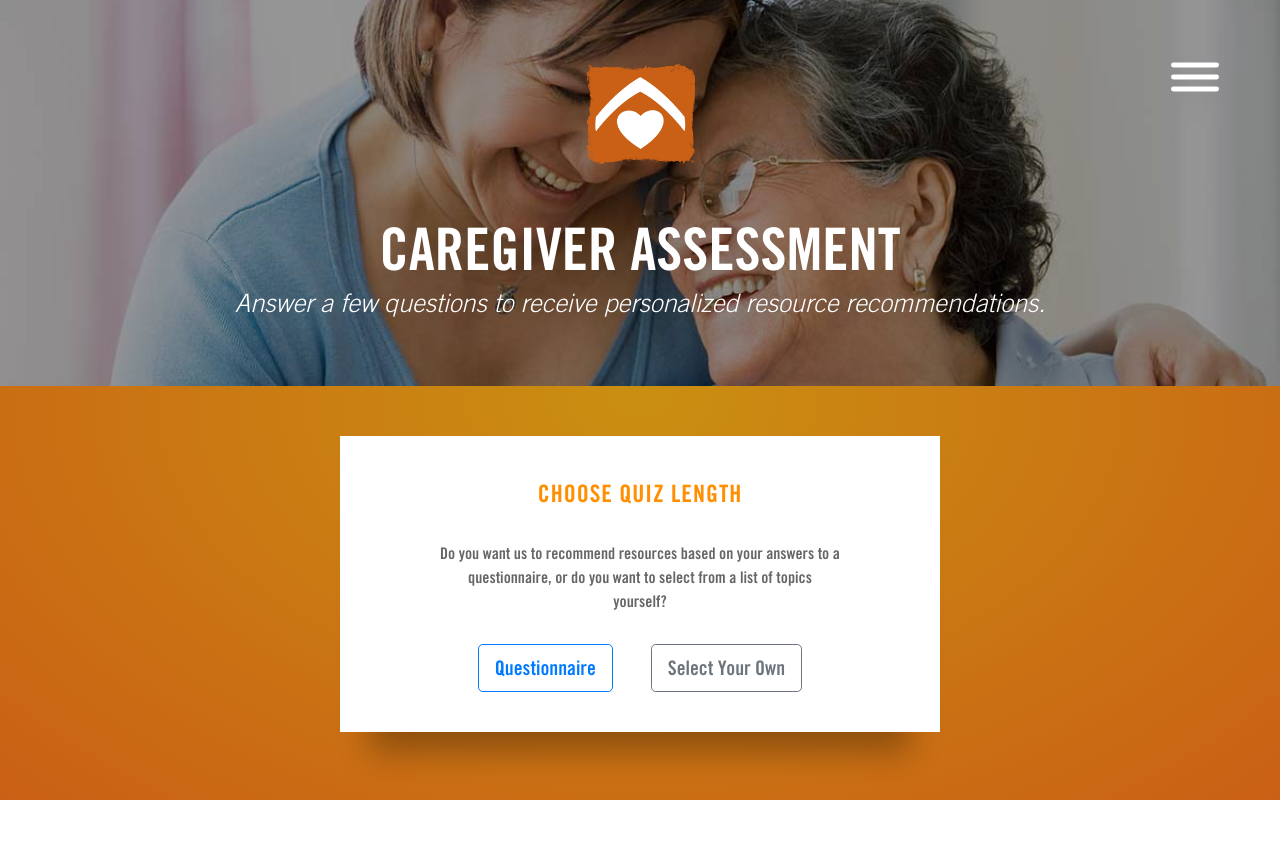
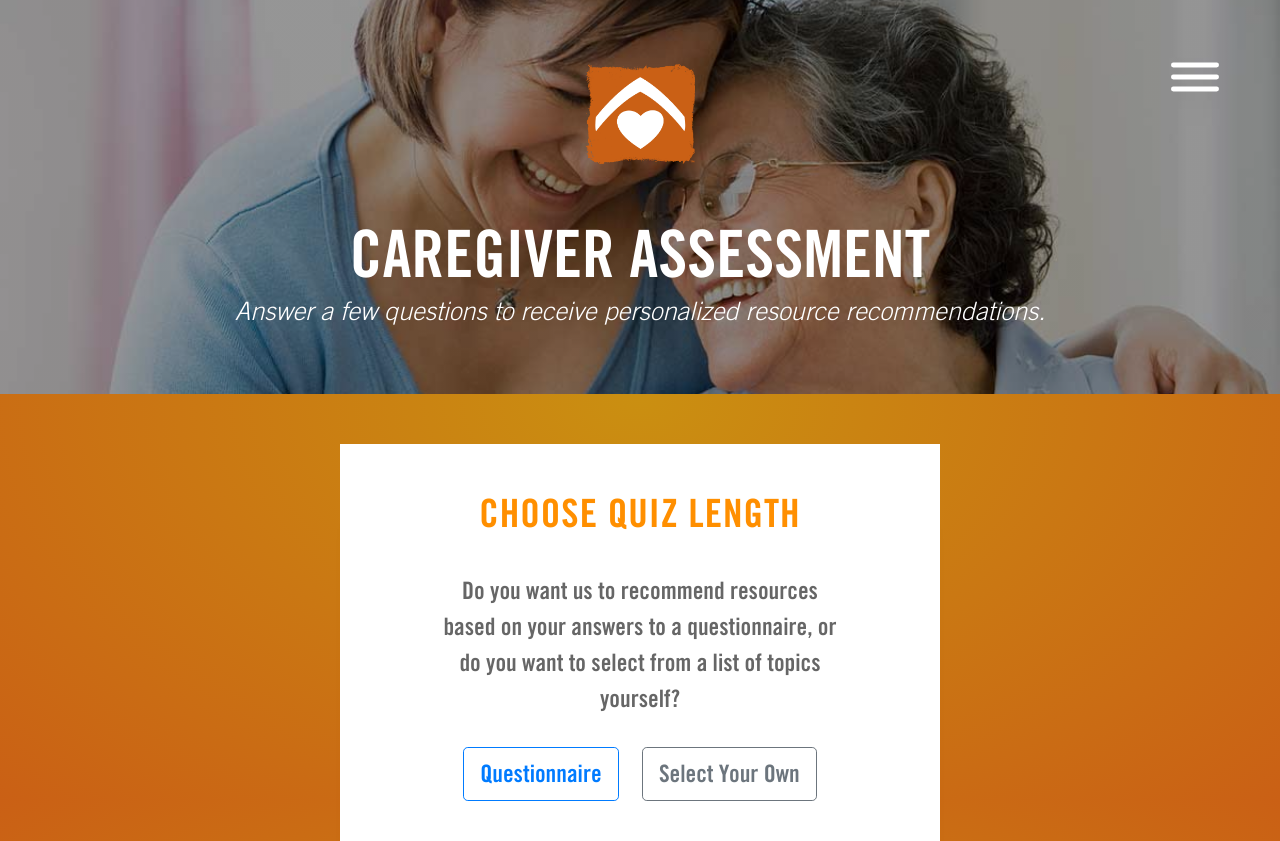
Before and after one commit to mnapoleonBR/CaregiverSupport, a Flask app: page /questionnaire in a window 1280 px wide. Before the commit the page ends 800 px from the top, so only its background shows below. Run offline with Flask 2, Linux system fonts and the light colour scheme; some libraries are stand-ins or nearby versions.

Commit message:
fonts updatedd

```diff
--- a/webapp/static/assets/css/header.css
+++ b/webapp/static/assets/css/header.css
@@ -57,7 +57,7 @@ body {
 
 .jumbotron h1 {
   text-transform: uppercase;
-  font-size: 44pt;
+  font-size: 49pt;
   font-weight: 300 !important;
   font-family: 'Trade Gothic Bold Condensed', sans-serif !important;
 
--- a/webapp/static/assets/css/survey.css
+++ b/webapp/static/assets/css/survey.css
@@ -6,6 +6,7 @@ html {
 
 body {
   background-color: transparent;
+    font-size: 1.5rem;
 }
 
 .title {
@@ -14,7 +15,7 @@ body {
   margin-bottom: 30px;
   color: #FF8F00;
   font-weight: 300;
-  font-size: 24px;
+  font-size: 39px;
   letter-spacing: 1px;
 }
 
@@ -52,7 +53,7 @@ input[type="checkbox"] {
 label {
   margin-bottom: 0px;
   display: block;
-  font-size: 18px;
+  font-size: 20px;
   color: #666;
   border-top: 1px solid #ddd;
   padding: 20px 0;
@@ -85,6 +86,13 @@ label:last-child {
   -webkit-box-shadow: 0px 10px 15px -6px rgba(0, 0, 0, 0.2);
           box-shadow: 0px 10px 15px -6px rgba(0, 0, 0, 0.2);
   display: none;
+}
+
+.btn-group-lg>.btn, .btn-lg {
+    padding: .5rem 1rem;
+    font-size: 1.5rem;
+    line-height: 1.5;
+    border-radius: .3rem;
 }
 
 .text-center {
```
